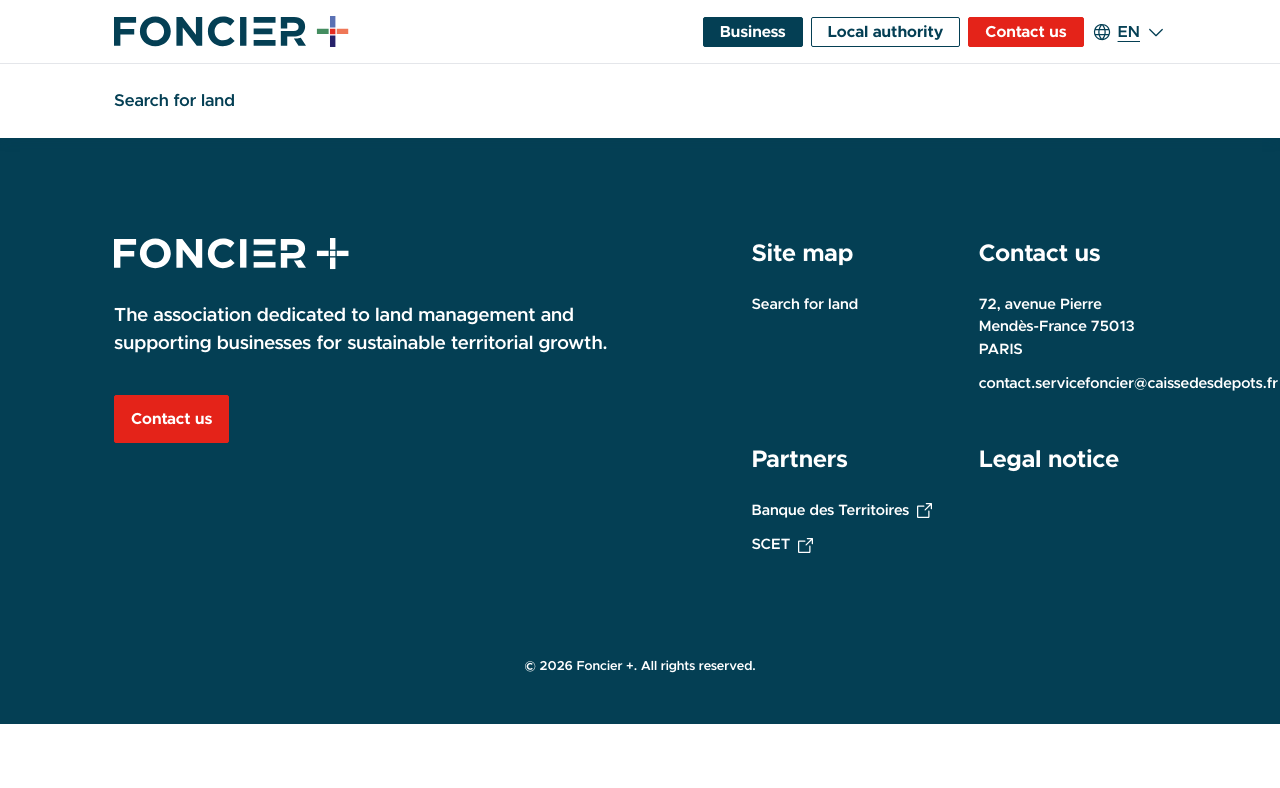
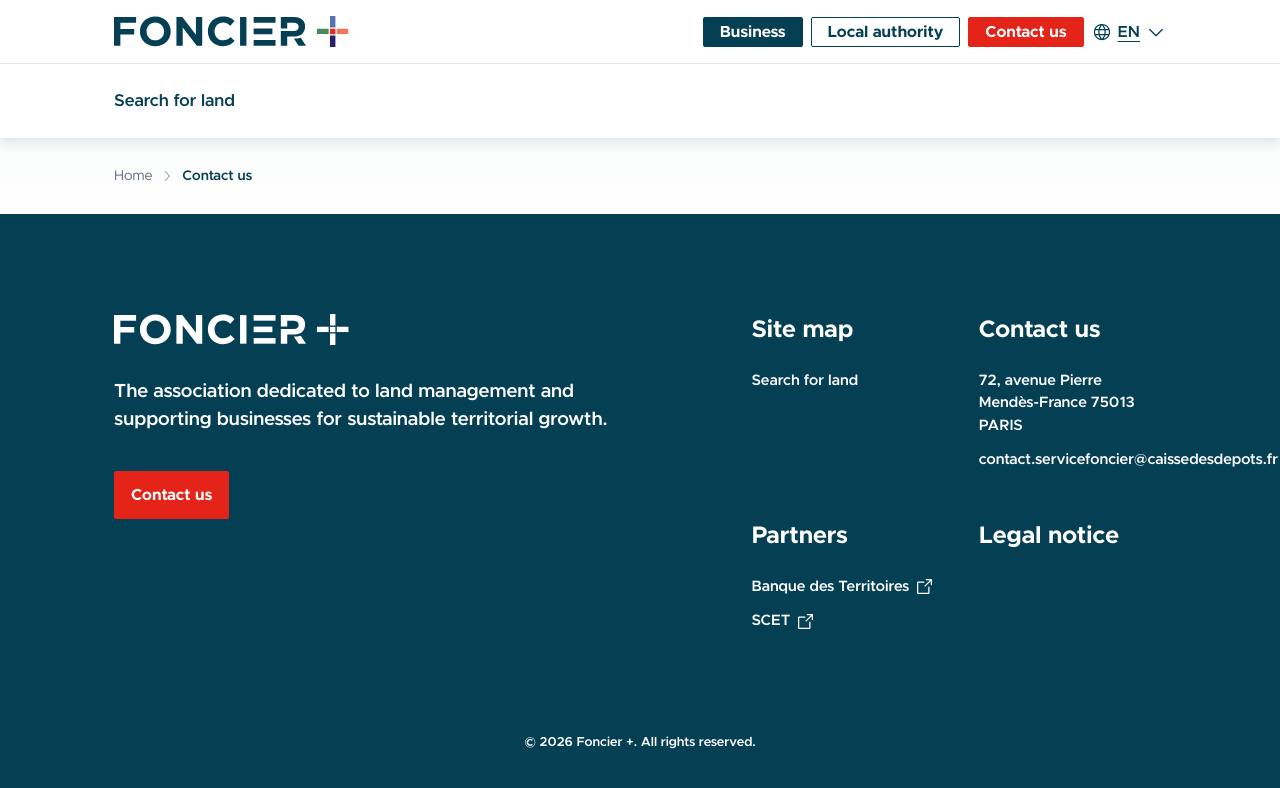
Before and after one commit to Theodo-GovTech/foncier-plus-web, a Next.js app: page /en/contact in a window 1280 px wide. Shown: the top 788 px of the page. Built offline with nearby package versions, Linux system fonts and the light colour scheme.

Commit message:
feat: breadcrumb on contact page :)

```diff
--- a/messages/en.json
+++ b/messages/en.json
@@ -1,6 +1,9 @@
 {
   "HomePage": {
     "title": "Welcome to Foncier plus"
+  },
+  "ContactPage": {
+    "title": "Contact us"
   },
   "Metadata": {
     "title": "Foncier+",
@@ -15,6 +18,10 @@
   },
   "SectionNav": {
     "ariaLabel": "Page sections"
+  },
+  "Breadcrumb": {
+    "ariaLabel": "Breadcrumb",
+    "home": "Home"
   },
   "SearchSection": {
     "title": "Find the ideal land to bring your economic project to life",
--- a/messages/fr.json
+++ b/messages/fr.json
@@ -1,6 +1,9 @@
 {
   "HomePage": {
     "title": "Foncier plus"
+  },
+  "ContactPage": {
+    "title": "Nous contacter"
   },
   "Metadata": {
     "title": "Foncier+",
@@ -15,6 +18,10 @@
   },
   "SectionNav": {
     "ariaLabel": "Sections de la page"
+  },
+  "Breadcrumb": {
+    "ariaLabel": "Fil d'Ariane",
+    "home": "Accueil"
   },
   "SearchSection": {
     "title": "Trouvez le foncier idéal pour réaliser votre projet économique",
--- a/src/app/[locale]/contact/page.tsx
+++ b/src/app/[locale]/contact/page.tsx
@@ -1,3 +1,12 @@
-export default function ContactPage() {
-  return <main />;
+import { getTranslations } from "next-intl/server";
+import { Breadcrumb } from "@/components/Breadcrumb";
+
+export default async function ContactPage() {
+  const t = await getTranslations("ContactPage");
+
+  return (
+    <main className="flex-1 bg-linear-to-b from-brand/2 to-white">
+      <Breadcrumb currentPage={t("title")} />
+    </main>
+  );
 }
--- /dev/null
+++ b/src/components/Breadcrumb.tsx
@@ -0,0 +1,34 @@
+import { getTranslations } from "next-intl/server";
+import { HomeLink } from "@/components/HomeLink";
+import { CaretDownIcon } from "@/components/icons/CaretDownIcon";
+
+type BreadcrumbProps = { currentPage: string };
+
+export const Breadcrumb = async ({ currentPage }: BreadcrumbProps) => {
+  const t = await getTranslations("Breadcrumb");
+
+  return (
+    <nav
+      aria-label={t("ariaLabel")}
+      className="mx-auto max-w-page px-4 py-7 lg:px-[114px]"
+    >
+      <ol className="flex flex-wrap items-center gap-2 text-sm">
+        <li>
+          <HomeLink className="text-muted transition-colors hover:text-brand focus-visible:outline-2 focus-visible:outline-offset-2 focus-visible:outline-brand">
+            {t("home")}
+          </HomeLink>
+        </li>
+        <li
+          aria-current="page"
+          className="flex items-center gap-2 font-semibold text-brand"
+        >
+          <CaretDownIcon
+            aria-hidden="true"
+            className="size-3.5 -rotate-90 text-muted/70"
+          />
+          {currentPage}
+        </li>
+      </ol>
+    </nav>
+  );
+};
--- a/src/components/HomeLink.tsx
+++ b/src/components/HomeLink.tsx
@@ -3,14 +3,15 @@
 import { Link } from "@/i18n/navigation";
 import type { ReactNode } from "react";
 
-type HomeLinkProps = { children: ReactNode };
+type HomeLinkProps = { children: ReactNode; className?: string };
 
-export const HomeLink = ({ children }: HomeLinkProps) => {
+export const HomeLink = ({ children, className }: HomeLinkProps) => {
   return (
     <Link
       href="/"
       scroll={false}
       onNavigate={() => window.scrollTo({ top: 0 })}
+      className={className}
     >
       {children}
     </Link>
```
